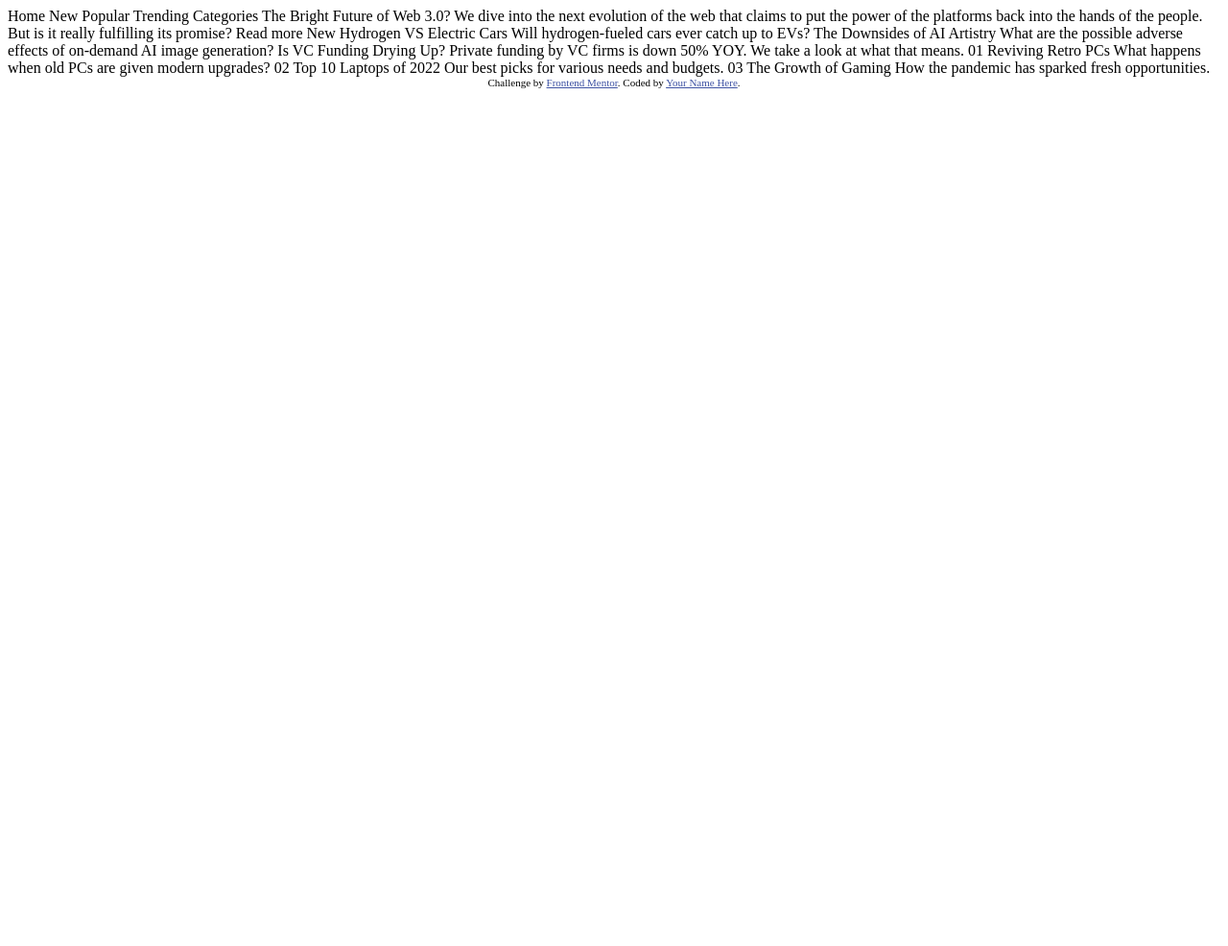
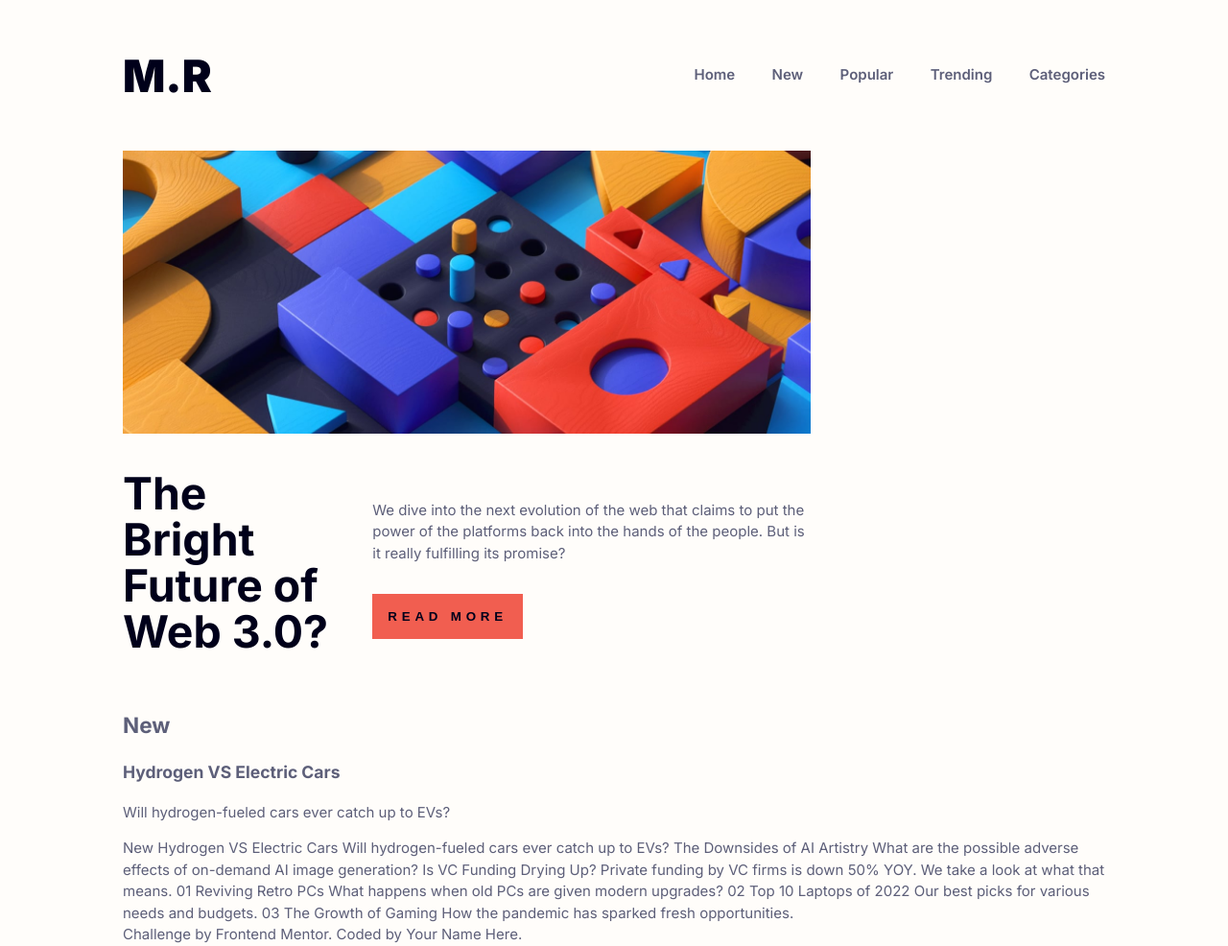
Before and after one commit to Mujeeb4582/mews-home-page-main, a website: page index.html in a window 1280 px wide. Shown: the whole page at 96% size. Before the commit the page ends 800 px from the top, so only its background shows below. Drawn offline with Linux system fonts and the light colour scheme.

Commit message:
Add desktop navbar

```diff
--- /dev/null
+++ b/assets/css/styles.css
@@ -0,0 +1,91 @@
+@import url('https://fonts.googleapis.com/css2?family=Inter:wght@100..900&display=swap');
+:root {
+  --primary-soft-orange: hsl(35, 77%, 62%);
+  --primary-soft-red: hsl(5, 85%, 63%);
+  --Off-white: hsl(36, 100%, 99%);
+  --Grayish-blue: hsl(233, 8%, 79%);
+  --Dark-grayish-blue: hsl(236, 13%, 42%);
+  --Very-dark-blue: hsl(240, 100%, 5%);
+}
+
+/* @font-face {
+    font-family: 'custom-inter';
+    src: url('./../fonts/Inter-VariableFont_slnt\,wght.ttf');
+    src: url('./../fonts//static/Inter-Bold.ttf');
+    src: url('./../fonts/static/Inter-ExtraBold.ttf');
+} */
+
+a {
+  text-decoration: none;
+  color: var(--Dark-grayish-blue);
+}
+
+body {
+  font-family: 'Inter', sans-serif;
+  font-size: 15px;
+  font-weight: 400;
+  line-height: 1.5;
+  color: var(--Dark-grayish-blue);
+  background-color: var(--Off-white);
+  margin: 0 8rem 0 8rem;
+}
+
+nav {
+  display: flex;
+  justify-content: space-between;
+  align-items: center;
+  padding: 1rem 0;
+  background-color: var(--Off-white);
+  font-weight: 600;
+}
+
+.navbar {
+  list-style: none;
+  display: flex;
+  gap: 2.4rem;
+
+}
+
+.hero-image {
+  width: 100%;
+  height: 100%;
+  object-fit: cover;
+}
+
+.hero-container {
+  display: flex;
+  flex-direction: column;
+  width: 70%;
+}
+
+.hero-article {
+  display: grid;
+  grid-template-columns: 0.5fr 1fr;
+  column-gap: 2rem;
+}
+
+.hero-title, .logo{
+  font-size: 2.9rem;
+  font-weight: bolder;
+  line-height: 3rem;
+  color: var(--Very-dark-blue);
+}
+
+.hero-body {
+  display: flex;
+  flex-direction: column;
+  gap: 1rem;
+  justify-content: center;
+  align-items: center;
+}
+
+.hero-body > button {
+  align-self: flex-start;
+  padding: 1rem 1rem;
+  background-color: var(--primary-soft-red);
+  color: var(--Very-dark-blue);
+  border: none;
+  cursor: pointer;
+  font-weight: bolder;
+  letter-spacing: 0.3rem;
+}
--- a/index.html
+++ b/index.html
@@ -1,60 +1,83 @@
 <!DOCTYPE html>
 <html lang="en">
   <head>
-  <meta charset="UTF-8">
-  <meta name="viewport" content="width=device-width, initial-scale=1.0"> <!-- displays site properly based on user's device -->
+    <meta charset="UTF-8" />
+    <meta name="viewport" content="width=device-width, initial-scale=1.0" />
+    <!-- displays site properly based on user's device -->
 
-  <link rel="icon" type="image/png" sizes="32x32" href="./assets/images/favicon-32x32.png">
+    <link
+      rel="icon"
+      type="image/png"
+      sizes="32x32"
+      href="./assets/images/favicon-32x32.png"
+    />
+    <link rel="stylesheet" href="./assets/css/styles.css" />
 
     <title>Frontend Mentor | News homepage</title>
 
     <!-- Feel free to remove these styles or customise in your own stylesheet 👍 -->
-  <style>
+    <!-- <style>
     .attribution { font-size: 11px; text-align: center; }
     .attribution a { color: hsl(228, 45%, 44%); }
-  </style>
+  </style> -->
   </head>
   <body>
+    <header>
+      <nav>
+        <h1 class="logo">M.R</h1>
+        <ul class="navbar">
+          <li><a href="#">Home</a></li>
+          <li><a href="#">New</a></li>
+          <li><a href="#">Popular</a></li>
+          <li><a href="#">Trending</a></li>
+          <li><a href="#">Categories</a></li>
+        </ul>
+      </nav>
+    </header>
 
-  Home
-  New
-  Popular
-  Trending
-  Categories
+    <main>
+      <div class="hero-container">
+        <img
+          src="./assets/images/desktop-image-hero.jpg"
+          alt="hero image"
+          class="hero-image"
+        />
+        <article class="hero-article">
+          <h2 class="hero-title">The Bright Future of Web 3.0?</h2>
+          <div class="hero-body">
+            <p>
+              We dive into the next evolution of the web that claims to put the
+              power of the platforms back into the hands of the people. But is
+              it really fulfilling its promise?
+            </p>
+            <button>READ MORE</button>
+          </div>
+        </article>
+      </div>
+      <section class="side-panel">
+        <div>
+          <h2>New</h2>
+          <div>
+            <h3>Hydrogen VS Electric Cars</h3>
+            <p>Will hydrogen-fueled cars ever catch up to EVs?</p>
+          </div>
+        </div>
+      </section>
+    </main>
 
-  The Bright Future of Web 3.0?
-
-  We dive into the next evolution of the web that claims to put the power of the platforms back into the hands of the people.
-  But is it really fulfilling its promise?
-
-  Read more
-
-  New
-
-  Hydrogen VS Electric Cars
-  Will hydrogen-fueled cars ever catch up to EVs?
-
-  The Downsides of AI Artistry
-  What are the possible adverse effects of on-demand AI image generation?
-
-  Is VC Funding Drying Up?
-  Private funding by VC firms is down 50% YOY. We take a look at what that means.
-
-  01
-  Reviving Retro PCs
-  What happens when old PCs are given modern upgrades?
-
-  02
-  Top 10 Laptops of 2022
-  Our best picks for various needs and budgets.
-
-  03
-  The Growth of Gaming
-  How the pandemic has sparked fresh opportunities.
+    New Hydrogen VS Electric Cars Will hydrogen-fueled cars ever catch up to
+    EVs? The Downsides of AI Artistry What are the possible adverse effects of
+    on-demand AI image generation? Is VC Funding Drying Up? Private funding by
+    VC firms is down 50% YOY. We take a look at what that means. 01 Reviving
+    Retro PCs What happens when old PCs are given modern upgrades? 02 Top 10
+    Laptops of 2022 Our best picks for various needs and budgets. 03 The Growth
+    of Gaming How the pandemic has sparked fresh opportunities.
 
     <div class="attribution">
-    Challenge by <a href="https://www.frontendmentor.io?ref=challenge" target="_blank">Frontend Mentor</a>.
-    Coded by <a href="#">Your Name Here</a>.
+      Challenge by
+      <a href="https://www.frontendmentor.io?ref=challenge" target="_blank"
+        >Frontend Mentor</a
+      >. Coded by <a href="#">Your Name Here</a>.
     </div>
   </body>
 </html>
```
Also changed, not shown: package.json (added, +8 -0 lines), assets/images/desktop-image-hero.jpg (added). Lines whose indentation alone changed are shown as unchanged.
